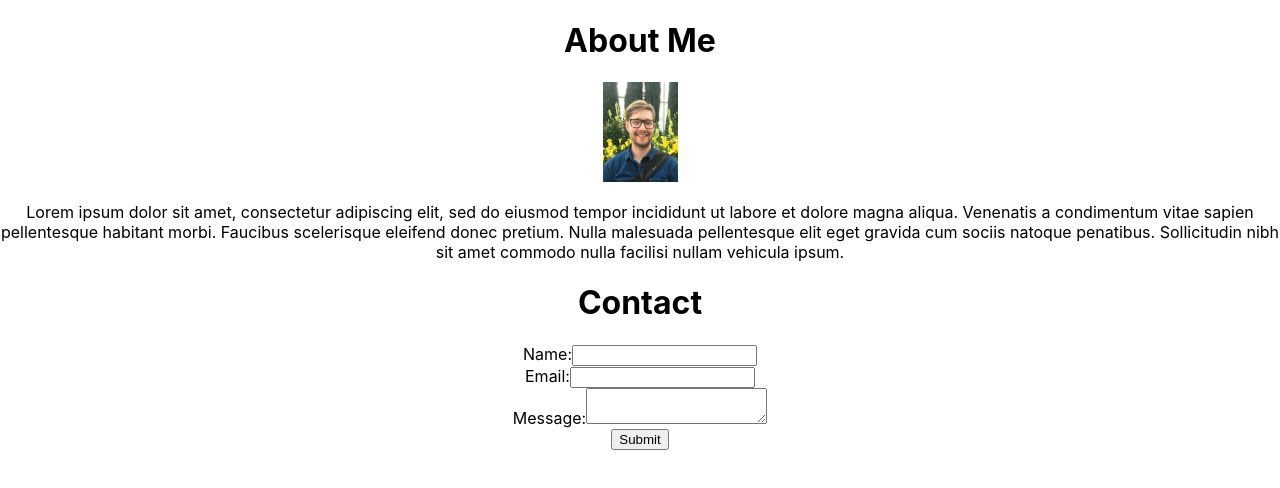
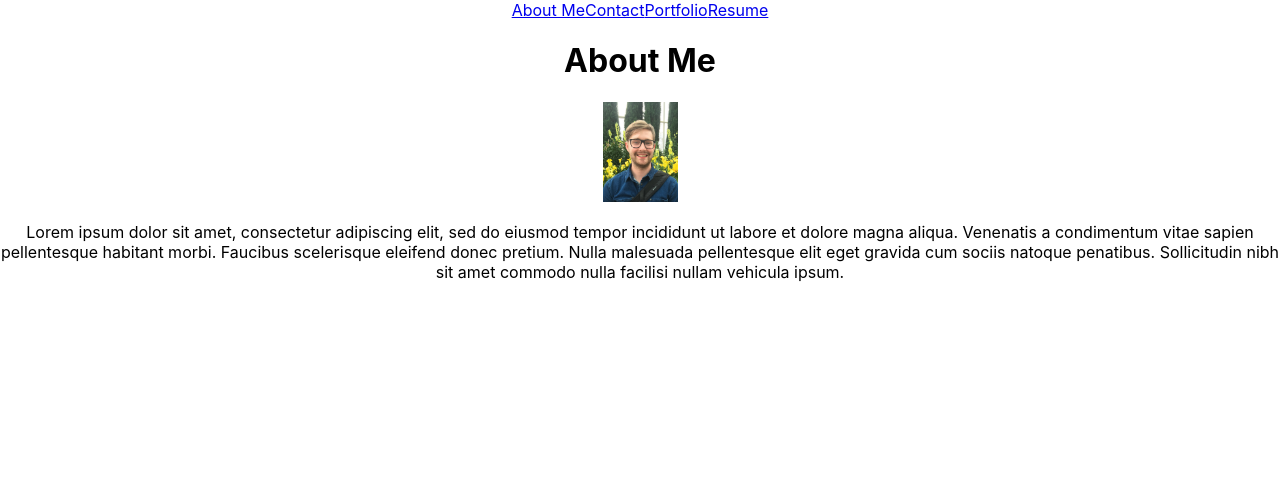
Before and after one commit to mjkonkel/portfolio-react, a React (Create React App) app: page / in a window 1280 px wide. Shown: the top 488 px of the page. Built offline with nearby package versions, Linux system fonts and the light colour scheme.

Commit message:
started conditional rendering

```diff
--- a/src/App.js
+++ b/src/App.js
@@ -1,16 +1,24 @@
+import { useState } from 'react';
 import './App.css';
-import AboutMe from './components/AboutMe';
-import Contact from './components/Contact';
+import NavBar from './components/NavBar';
+import AboutMe  from './components/AboutMe'
+import Contact  from './components/Contact'
 
 function App() {
+  const [currentPage, setCurrentPage] = useState('About');
+
+  console.log(currentPage);
+  function renderPage(){
+    if(currentPage === 'About'){
+      return <AboutMe />
+    } else if(currentPage === 'Contact'){
+      return <Contact />
+    }
+  }
   return (
     <div className="App">
-      <div>
-        <AboutMe />
-      </div>
-      <div>
-        <Contact />
-      </div>
+     <NavBar setCurrentPage={setCurrentPage} />
+     {renderPage()}
     </div>
   );
 }
--- /dev/null
+++ b/src/components/NavBar.js
@@ -0,0 +1,12 @@
+
+
+export default function NavBar(props) {
+    return (
+        <nav>
+                <a href="#about" onClick={()=> props.setCurrentPage('About')}>About Me</a>
+                <a href="#contact" onClick={()=> props.setCurrentPage('Contact')}>Contact</a>
+                <a href="#portfolio" onClick={()=> props.setCurrentPage('Portfolio')}>Portfolio</a>
+                <a href="#">Resume</a>
+        </nav>
+    )
+}
```
Also changed, not shown: src/components/PortfolioContainer.js (added).
